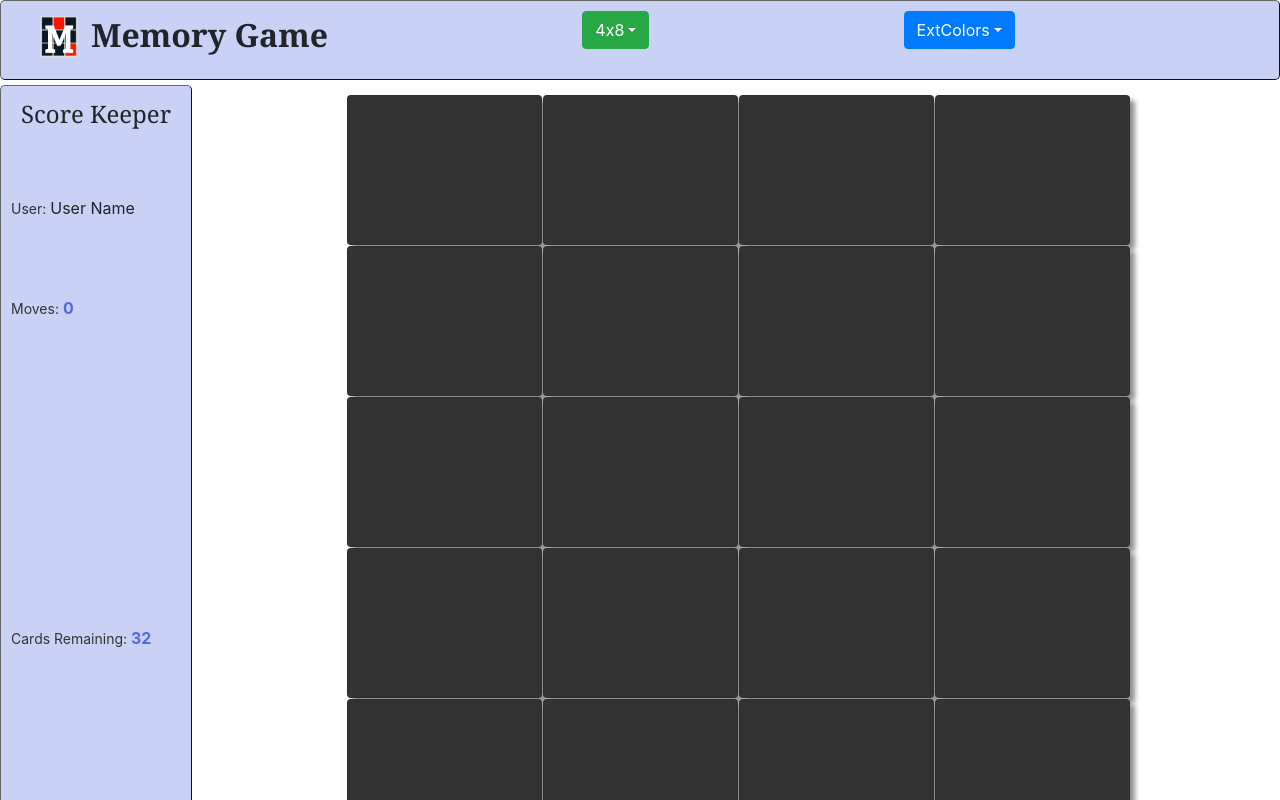
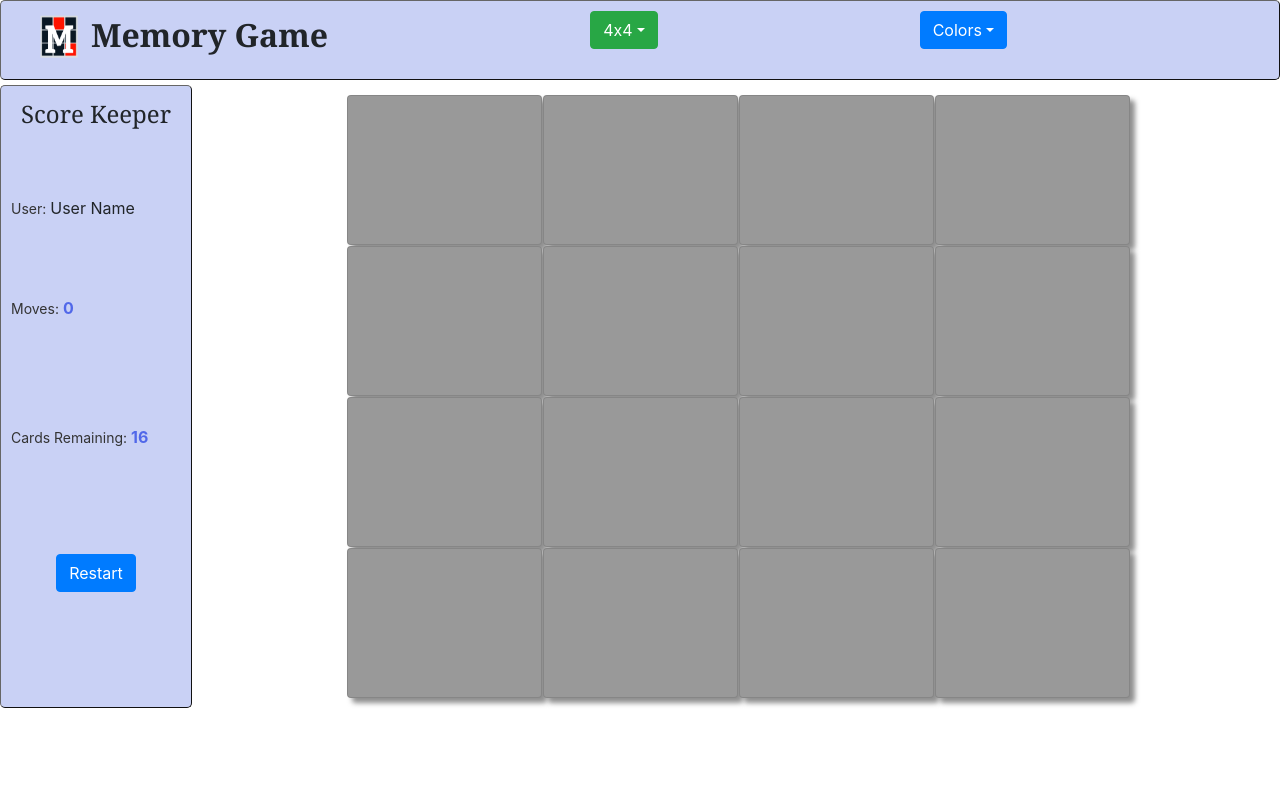
Before and after one commit to acharliekelly/memoreact, a React app: page / in a window 1280 px wide. Shown: the top 800 px of the page. Built offline with nearby package versions, Linux system fonts and the light colour scheme.

Commit message:
reset initial deck

```diff
--- a/src/components/App.jsx
+++ b/src/components/App.jsx
@@ -10,11 +10,11 @@ class App extends Component {
   constructor (props) {
     super(props);
     this.state = {
-      deck: 'ExtColors',
-      grid: '4x8',
-      boardSize: 32,
+      deck: 'Colors',
+      grid: '4x4',
+      boardSize: 16,
       moves: 0,
-      remaining: 32,
+      remaining: 16,
       gameOver: false
     };
   }
```
